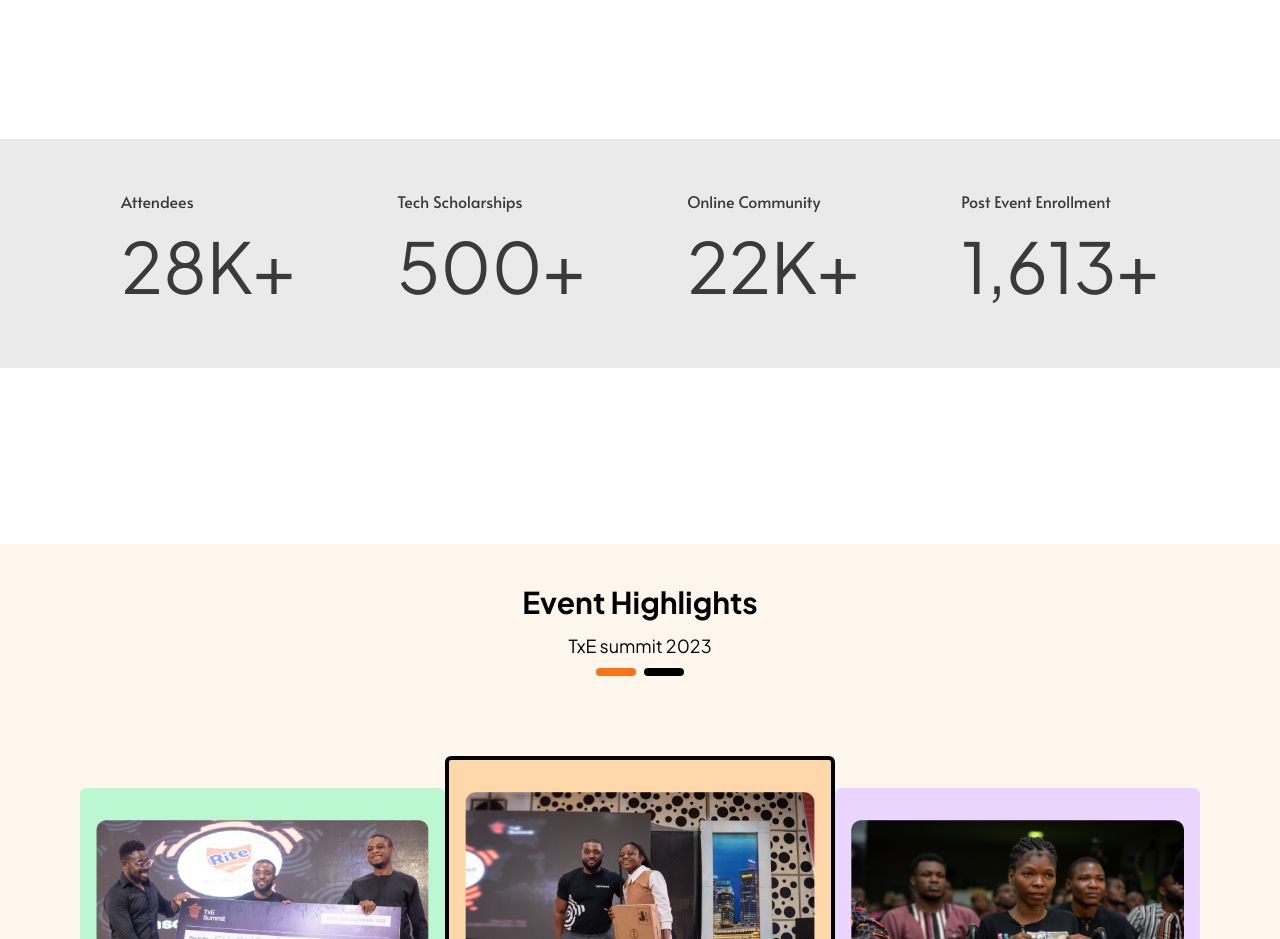
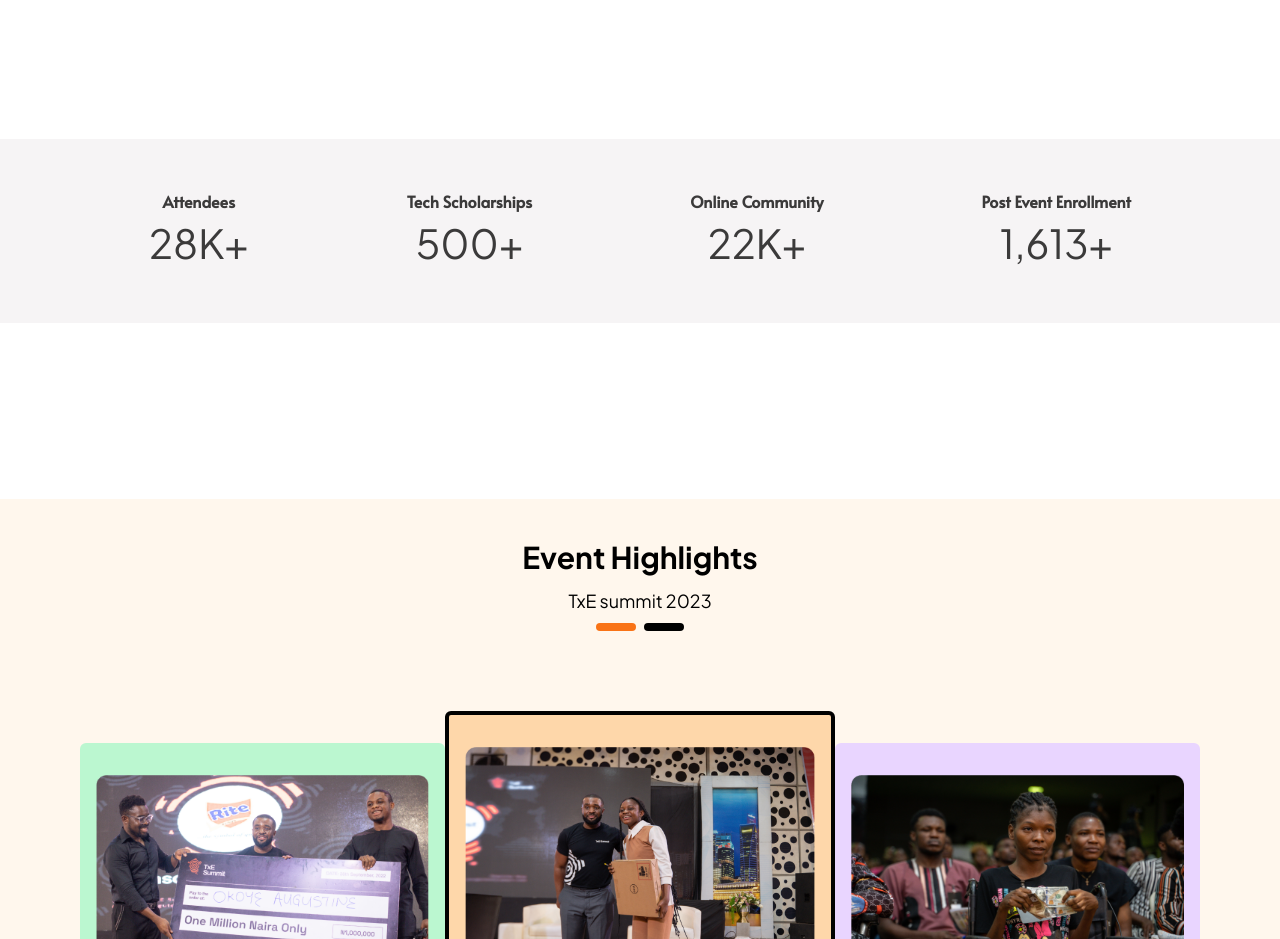
Before and after one commit to TxEAfrica/TxE-FE, a React (Create React App) app: page / in a window 1280 px wide. Shown: the part 1500-2439 px from the top of the page. Built offline with nearby package versions, Linux system fonts and the light colour scheme.

Commit message:
updated the counter

```diff
--- a/src/landingPage/sections/Counter/CountUpAnimation.module.css
+++ b/src/landingPage/sections/Counter/CountUpAnimation.module.css
@@ -1,6 +1,6 @@
 .counterUp {
     width: 100%;
-    background-color: #EBEAEA;
+    background-color: #F6F4F5;
     color: black;
     padding: 50px 80px;
     display: flex;
@@ -12,19 +12,19 @@
   .countItem {
     display: flex;
     flex-direction: column;
-    align-items: flex-start;
+    align-items: center;
     color: #3B3A3A;
   }
 
   .countItem p {
     font-size: 16px;
-    font-weight: 500;
+    font-weight: 700;
     font-family: 'Alata', sans-serif;
     color: #3B3A3A;
   }
 
   .countItem h1 {
-    font-size: 70px;
+    font-size: 40px;
     font-family: 'Plus Jakarta Sans', sans-serif;
   }
 
```
